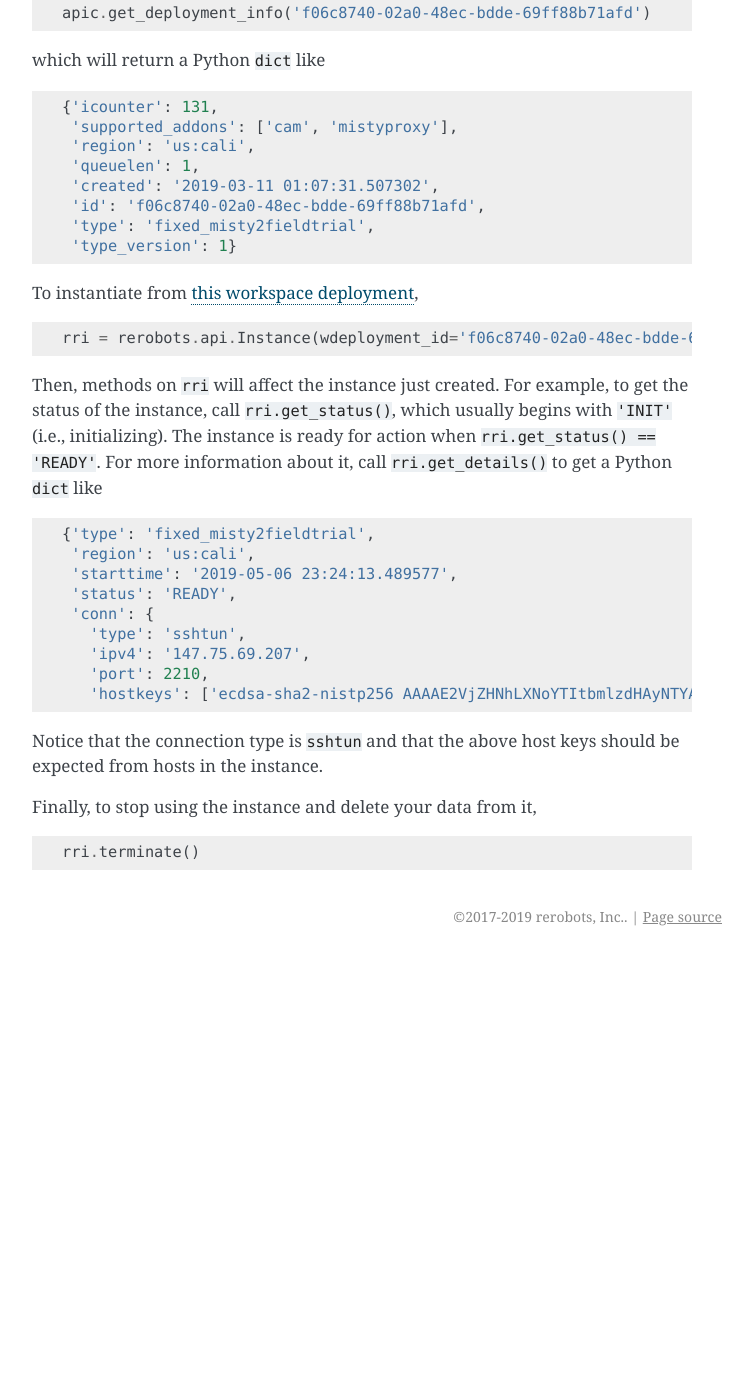
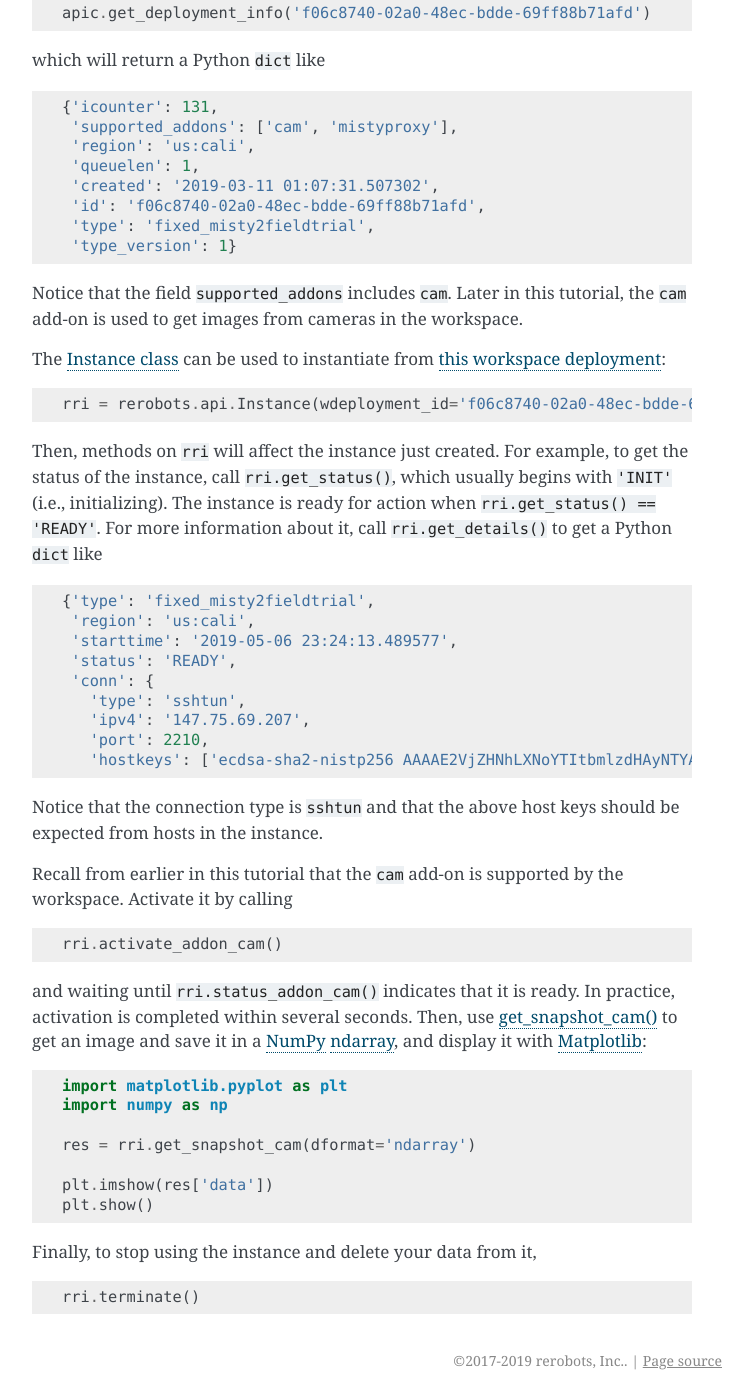
Before and after one commit to rerobots/py, a Sphinx documentation site: the page built from doc/tutorial.rst, in a window 1280 px wide and 1400 px high, scrolled down 689 px. Shown: the whole window, without its empty margins (388-1140 px from the left). Built offline with Sphinx 7.4.7, drawn with Linux system fonts in a browser that asks for light colours; before the commit the page ends 1645 px from its top, so only the background shows below that.

Commit message:
DOC: demo get_snapshot_cam(dformat='ndarray')
[ci skip]

```diff
--- a/doc/instances.rst
+++ b/doc/instances.rst
@@ -20,6 +20,8 @@ Example
   print(inst.get_status())
 
 
+.. _ssec:instance-class:
+
 Instance class
 --------------
 
--- a/doc/tutorial.rst
+++ b/doc/tutorial.rst
@@ -42,7 +42,12 @@ which will return a Python ``dict`` like ::
    'type': 'fixed_misty2fieldtrial',
    'type_version': 1}
 
-To instantiate from `this workspace deployment`_, ::
+Notice that the field ``supported_addons`` includes ``cam``. Later in this
+tutorial, the ``cam`` add-on is used to get images from cameras in the
+workspace.
+
+The :ref:`Instance class <ssec:instance-class>` can be used to instantiate from
+`this workspace deployment`_::
 
   rri = rerobots.api.Instance(wdeployment_id='f06c8740-02a0-48ec-bdde-69ff88b71afd', apic=apic)
 
@@ -67,6 +72,30 @@ with ``'INIT'`` (i.e., initializing).  The instance is ready for action when
 Notice that the connection type is ``sshtun`` and that the above host keys
 should be expected from hosts in the instance.
 
+Recall from earlier in this tutorial that the ``cam`` add-on is supported by the
+workspace. Activate it by calling ::
+
+  rri.activate_addon_cam()
+
+and waiting until ``rri.status_addon_cam()`` indicates that it is ready. In
+practice, activation is completed within several seconds. Then, use
+:ref:`get_snapshot_cam() <ssec:apiclient-addon-cam>` to get an image and save it
+in a `NumPy`_ `ndarray`_, and display it with `Matplotlib`_::
+
+  import matplotlib.pyplot as plt
+  import numpy as np
+
+  res = rri.get_snapshot_cam(dformat='ndarray')
+
+  plt.imshow(res['data'])
+  plt.show()
+
+
 Finally, to stop using the instance and delete your data from it, ::
 
   rri.terminate()
+
+
+.. _NumPy: https://www.numpy.org/
+.. _ndarray: https://docs.scipy.org/doc/numpy/reference/generated/numpy.ndarray.html
+.. _Matplotlib: https://matplotlib.org/
```
Also changed, not shown: doc/apiclient.rst (+11 -0 lines).
